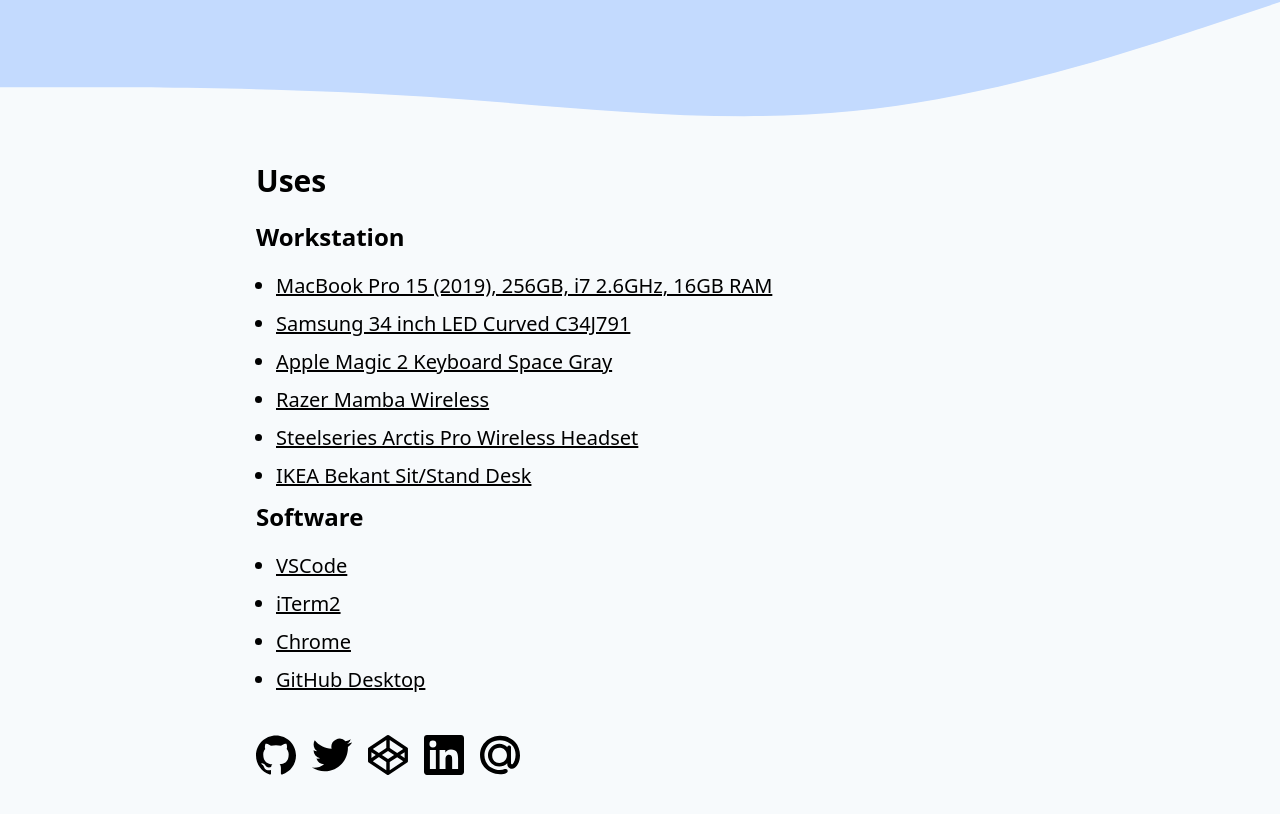
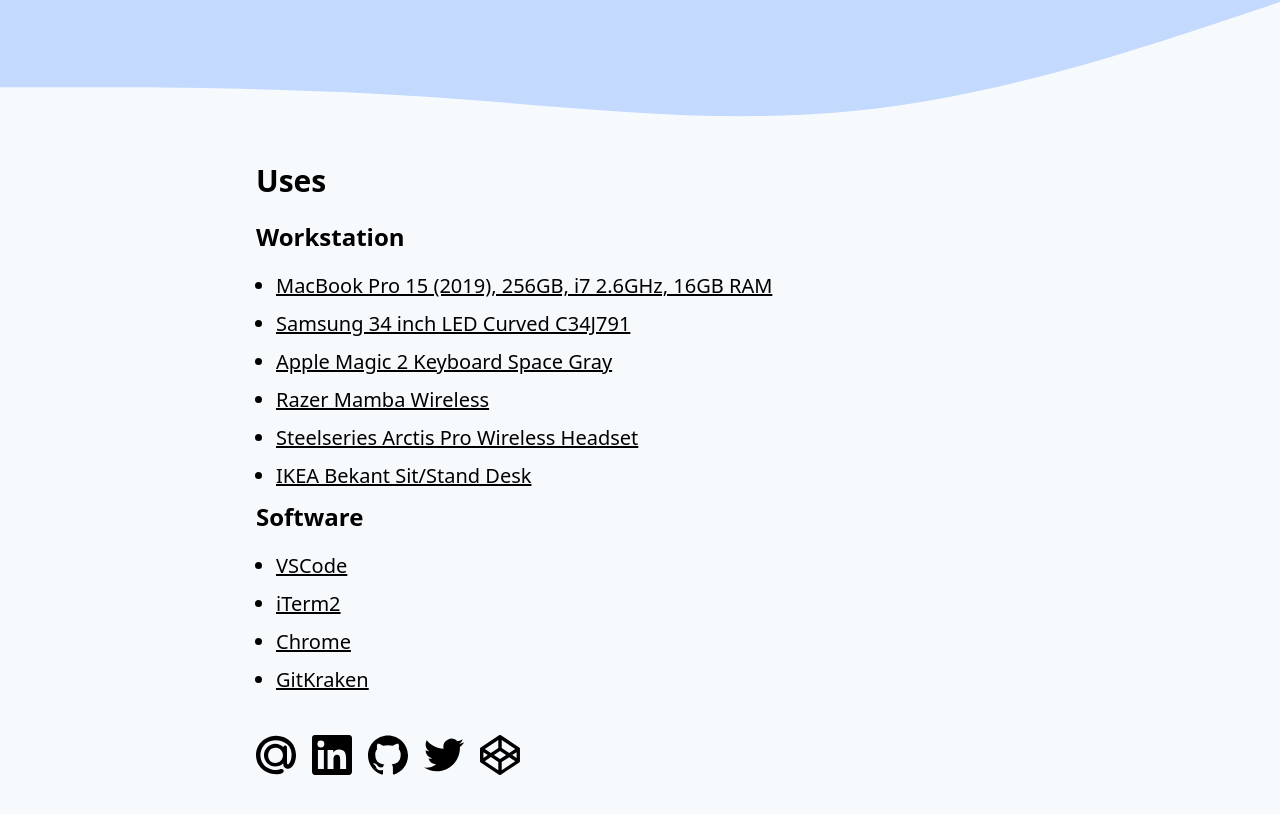
Before and after one commit to wiu753/martinwiu.com, a Nuxt app: page /uses in a window 1280 px wide. Shown: the part 212-1026 px from the top of the page. Built offline with nearby package versions, Linux system fonts and the light colour scheme.

Commit message:
Update content

```diff
--- a/components/MeFooter.vue
+++ b/components/MeFooter.vue
@@ -1,34 +1,34 @@
 <template>
 	<footer class="flex my-8 pl-8 md:pb-16 md:px-32 xl:pl-64">
 
+		<a class="mr-4" href="mailto: wiu753@gmail.com" title="Send me an email at wiu753@gmail.com">
+			<svg class="w-8 h-8 sm:w-10 sm:h-10 fill-current hover:text-indigo-300" viewBox="0 0 24 24" xmlns="http://www.w3.org/2000/svg">
+				<path d="M11.585 5.267c1.834 0 3.558.811 4.824 2.08v.004c0-.609.41-1.068.979-1.068h.145c.891 0 1.073.842 1.073 1.109l.005 9.475c-.063.621.64.941 1.029.543 1.521-1.564 3.342-8.038-.946-11.79-3.996-3.497-9.357-2.921-12.209-.955-3.031 2.091-4.971 6.718-3.086 11.064 2.054 4.74 7.931 6.152 11.424 4.744 1.769-.715 2.586 1.676.749 2.457-2.776 1.184-10.502 1.064-14.11-5.188C-.977 13.521-.847 6.093 5.62 2.245 10.567-.698 17.09.117 21.022 4.224c4.111 4.294 3.872 12.334-.139 15.461-1.816 1.42-4.516.037-4.498-2.031l-.019-.678c-1.265 1.256-2.948 1.988-4.782 1.988-3.625 0-6.813-3.189-6.813-6.812 0-3.659 3.189-6.885 6.814-6.885zm4.561 6.623c-.137-2.653-2.106-4.249-4.484-4.249h-.09c-2.745 0-4.268 2.159-4.268 4.61 0 2.747 1.842 4.481 4.256 4.481 2.693 0 4.464-1.973 4.592-4.306l-.006-.536z"/>
+			</svg>
+		</a>
+
+		<a class="mr-4" href="https://www.linkedin.com/in/martin-wiulsr%C3%B8d-3a1412161/" title="Go to my LinkedIn profile">
+			<svg class="w-8 h-8 sm:w-10 sm:h-10 fill-current hover:text-indigo-300" viewBox="0 0 24 24" xmlns="http://www.w3.org/2000/svg">
+				<path d="M20.447 20.452h-3.554v-5.569c0-1.328-.027-3.037-1.852-3.037-1.853 0-2.136 1.445-2.136 2.939v5.667H9.351V9h3.414v1.561h.046c.477-.9 1.637-1.85 3.37-1.85 3.601 0 4.267 2.37 4.267 5.455v6.286zM5.337 7.433a2.062 2.062 0 01-2.063-2.065 2.064 2.064 0 112.063 2.065zm1.782 13.019H3.555V9h3.564v11.452zM22.225 0H1.771C.792 0 0 .774 0 1.729v20.542C0 23.227.792 24 1.771 24h20.451C23.2 24 24 23.227 24 22.271V1.729C24 .774 23.2 0 22.222 0h.003z"/>
+			</svg>
+		</a>
+
 		<a class="mr-4" href="https://github.com/wiu753" title="Go to my GitHub page">
-			<svg class="w-8 h-8 sm:w-10 sm:h-10 fill-current hover:text-gray-500" viewBox="0 0 24 24" xmlns="http://www.w3.org/2000/svg">
+			<svg class="w-8 h-8 sm:w-10 sm:h-10 fill-current hover:text-indigo-300" viewBox="0 0 24 24" xmlns="http://www.w3.org/2000/svg">
 				<path d="M12 .297c-6.63 0-12 5.373-12 12 0 5.303 3.438 9.8 8.205 11.385.6.113.82-.258.82-.577 0-.285-.01-1.04-.015-2.04-3.338.724-4.042-1.61-4.042-1.61C4.422 18.07 3.633 17.7 3.633 17.7c-1.087-.744.084-.729.084-.729 1.205.084 1.838 1.236 1.838 1.236 1.07 1.835 2.809 1.305 3.495.998.108-.776.417-1.305.76-1.605-2.665-.3-5.466-1.332-5.466-5.93 0-1.31.465-2.38 1.235-3.22-.135-.303-.54-1.523.105-3.176 0 0 1.005-.322 3.3 1.23.96-.267 1.98-.399 3-.405 1.02.006 2.04.138 3 .405 2.28-1.552 3.285-1.23 3.285-1.23.645 1.653.24 2.873.12 3.176.765.84 1.23 1.91 1.23 3.22 0 4.61-2.805 5.625-5.475 5.92.42.36.81 1.096.81 2.22 0 1.606-.015 2.896-.015 3.286 0 .315.21.69.825.57C20.565 22.092 24 17.592 24 12.297c0-6.627-5.373-12-12-12"/>
 			</svg>
 		</a>
 
 		<a class="mr-4" href="https://twitter.com/wiu753" title="Go to my Twitter page">
-			<svg class="w-8 h-8 sm:w-10 sm:h-10 fill-current hover:text-gray-500" viewBox="0 0 24 24" xmlns="http://www.w3.org/2000/svg">
+			<svg class="w-8 h-8 sm:w-10 sm:h-10 fill-current hover:text-indigo-300" viewBox="0 0 24 24" xmlns="http://www.w3.org/2000/svg">
 				<path
 					d="M23.954 4.569a10 10 0 0 1-2.825.775 4.958 4.958 0 0 0 2.163-2.723c-.951.555-2.005.959-3.127 1.184a4.92 4.92 0 0 0-8.384 4.482C7.691 8.094 4.066 6.13 1.64 3.161a4.822 4.822 0 0 0-.666 2.475c0 1.71.87 3.213 2.188 4.096a4.904 4.904 0 0 1-2.228-.616v.061a4.923 4.923 0 0 0 3.946 4.827 4.996 4.996 0 0 1-2.212.085 4.937 4.937 0 0 0 4.604 3.417 9.868 9.868 0 0 1-6.102 2.105c-.39 0-.779-.023-1.17-.067a13.995 13.995 0 0 0 7.557 2.209c9.054 0 13.999-7.496 13.999-13.986 0-.209 0-.42-.015-.63a9.936 9.936 0 0 0 2.46-2.548l-.047-.02z"/>
 			</svg>
 		</a>
 
-		<a class="mr-4" href="https://codepen.io/wiu753" title="Go to my CodePen page">
-			<svg class="w-8 h-8 sm:w-10 sm:h-10 fill-current hover:text-gray-500" viewBox="0 0 24 24" xmlns="http://www.w3.org/2000/svg">
+		<a href="https://codepen.io/wiu753" title="Go to my CodePen page">
+			<svg class="w-8 h-8 sm:w-10 sm:h-10 fill-current hover:text-indigo-300" viewBox="0 0 24 24" xmlns="http://www.w3.org/2000/svg">
 				<path d="M24 8.182l-.018-.087-.017-.05c-.01-.024-.018-.05-.03-.075-.003-.018-.015-.034-.02-.05l-.035-.067-.03-.05-.044-.06-.046-.045-.06-.045-.046-.03-.06-.044-.044-.04-.015-.02L12.58.19a1.024 1.024 0 0 0-1.142 0L.453 7.502l-.015.015-.044.035-.06.05-.038.04-.05.056-.037.045-.05.06c-.02.017-.03.03-.03.046l-.05.06-.02.06c-.02.01-.02.04-.03.07l-.01.05C0 8.12 0 8.15 0 8.18v7.497c0 .044.003.09.01.135l.01.046c.005.03.01.06.02.086l.015.05c.01.027.016.053.027.075l.022.05c0 .01.015.04.03.06l.03.04c.015.01.03.04.045.06l.03.04.04.04c.01.013.01.03.03.03l.06.042.04.03.01.014 10.97 7.33c.164.12.375.163.57.163s.39-.06.57-.18l10.99-7.28.014-.01.046-.037.06-.043.048-.036.052-.058.033-.045.04-.06.03-.05.03-.07.016-.052.03-.077.015-.045.03-.08v-7.5c0-.05 0-.095-.016-.14l-.014-.045.044.003zm-11.99 6.28l-3.65-2.44 3.65-2.442 3.65 2.44-3.65 2.44zm-1.034-6.674l-4.473 2.99L2.89 8.362l8.086-5.39V7.79zm-6.33 4.233l-2.582 1.73V10.3l2.582 1.726zm1.857 1.25l4.473 2.99v4.82L2.89 15.69l3.618-2.417v-.004zm6.537 2.99l4.474-2.98 3.613 2.42-8.087 5.39v-4.82zm6.33-4.23l2.583-1.72v3.456l-2.583-1.73zm-1.855-1.24L13.042 7.8V2.97l8.085 5.39-3.612 2.415v.003z"/>
-			</svg>
-		</a>
-
-		<a class="mr-4" href="https://www.linkedin.com/in/martin-wiulsr%C3%B8d-3a1412161/" title="Go to my LinkedIn profile">
-			<svg class="w-8 h-8 sm:w-10 sm:h-10 fill-current hover:text-gray-500" viewBox="0 0 24 24" xmlns="http://www.w3.org/2000/svg">
-				<path d="M20.447 20.452h-3.554v-5.569c0-1.328-.027-3.037-1.852-3.037-1.853 0-2.136 1.445-2.136 2.939v5.667H9.351V9h3.414v1.561h.046c.477-.9 1.637-1.85 3.37-1.85 3.601 0 4.267 2.37 4.267 5.455v6.286zM5.337 7.433a2.062 2.062 0 01-2.063-2.065 2.064 2.064 0 112.063 2.065zm1.782 13.019H3.555V9h3.564v11.452zM22.225 0H1.771C.792 0 0 .774 0 1.729v20.542C0 23.227.792 24 1.771 24h20.451C23.2 24 24 23.227 24 22.271V1.729C24 .774 23.2 0 22.222 0h.003z"/>
-			</svg>
-		</a>
-
-		<a href="mailto: wiu753@gmail.com" title="Send me an email at wiu753@gmail.com">
-			<svg class="w-8 h-8 sm:w-10 sm:h-10 fill-current hover:text-gray-500" viewBox="0 0 24 24" xmlns="http://www.w3.org/2000/svg">
-				<path d="M11.585 5.267c1.834 0 3.558.811 4.824 2.08v.004c0-.609.41-1.068.979-1.068h.145c.891 0 1.073.842 1.073 1.109l.005 9.475c-.063.621.64.941 1.029.543 1.521-1.564 3.342-8.038-.946-11.79-3.996-3.497-9.357-2.921-12.209-.955-3.031 2.091-4.971 6.718-3.086 11.064 2.054 4.74 7.931 6.152 11.424 4.744 1.769-.715 2.586 1.676.749 2.457-2.776 1.184-10.502 1.064-14.11-5.188C-.977 13.521-.847 6.093 5.62 2.245 10.567-.698 17.09.117 21.022 4.224c4.111 4.294 3.872 12.334-.139 15.461-1.816 1.42-4.516.037-4.498-2.031l-.019-.678c-1.265 1.256-2.948 1.988-4.782 1.988-3.625 0-6.813-3.189-6.813-6.812 0-3.659 3.189-6.885 6.814-6.885zm4.561 6.623c-.137-2.653-2.106-4.249-4.484-4.249h-.09c-2.745 0-4.268 2.159-4.268 4.61 0 2.747 1.842 4.481 4.256 4.481 2.693 0 4.464-1.973 4.592-4.306l-.006-.536z"/>
 			</svg>
 		</a>
 
--- a/pages/index.vue
+++ b/pages/index.vue
@@ -6,7 +6,8 @@
 				I'm Martin, a {{ age }}-year old Norwegian web developer.
 				I have a bachelor's degree in information systems and a
 				<a class="me-underline" href="https://www.credential.net/ur7cv6bc">front-end tech degree</a>
-        from treehouse. Started coding {{ daysCoded }} days ago. Currently employed at
+        from treehouse. Got introduced to coding {{ introducedToCoding }} years back but started
+				actively {{ daysCoded }} days ago. Currently employed at
 				<a class="me-underline" href="https://www.muniolms.com">Munio</a> as a web developer.
       </p>
 			<p class="mt-4 md:text-xl">
@@ -16,19 +17,14 @@
     </article>
   </div>
 </template>
-
+CHANGE THE GOT INTRODUCED SENTENCE! USING AGO TWICE
 <script>
 export default {
-	data () {
-		return {
-			birthday: '06/21/1995',
-			startedCoding: '01/01/2019'
-		}
-	},
 	computed: {
 		age () {
+			const birthday = '06/21/1995'
 			const today = new Date()
-			const birthDate = new Date(this.birthday)
+			const birthDate = new Date(birthday)
 			const age = today.getFullYear() - birthDate.getFullYear()
 			const m = today.getMonth() - birthDate.getMonth()
 
@@ -39,11 +35,25 @@
 			return age
 		},
 		daysCoded () {
+			const startedCodingDate = '01/01/2019'
 			const today = new Date()
-			const startedCoding = new Date(this.startedCoding)
+			const startedCoding = new Date(startedCodingDate)
 			const res = Math.abs(today - startedCoding) / 1000
 			const days = Math.floor(res / 86400)
-			return +days
+			return days
+		},
+		introducedToCoding () {
+			const dateIntroducedToCoding = '01/06/2015'
+			const today = new Date()
+			const introducedToCoding = new Date(dateIntroducedToCoding)
+			const yearsSinceIntroduced = today.getFullYear() - introducedToCoding.getFullYear()
+			const m = today.getMonth() - introducedToCoding.getMonth()
+
+			if (m < 0 || (m === 0 && today.getDate() < birthDate.getDate())) {
+				yearsSinceIntroduced--
+			}
+
+			return yearsSinceIntroduced
 		}
 	}
 }
--- a/pages/uses.vue
+++ b/pages/uses.vue
@@ -20,7 +20,7 @@
 				<me-uses title="VSCode" link="https://code.visualstudio.com/" />
 				<me-uses title="iTerm2" link="https://www.iterm2.com/" />
 				<me-uses title="Chrome" link="https://www.google.com/chrome/" />
-				<me-uses title="GitHub Desktop" link="https://desktop.github.com/" />
+				<me-uses title="GitKraken" link="https://www.gitkraken.com/" />
 			</ul>
 		</div>
 	</div>
```
